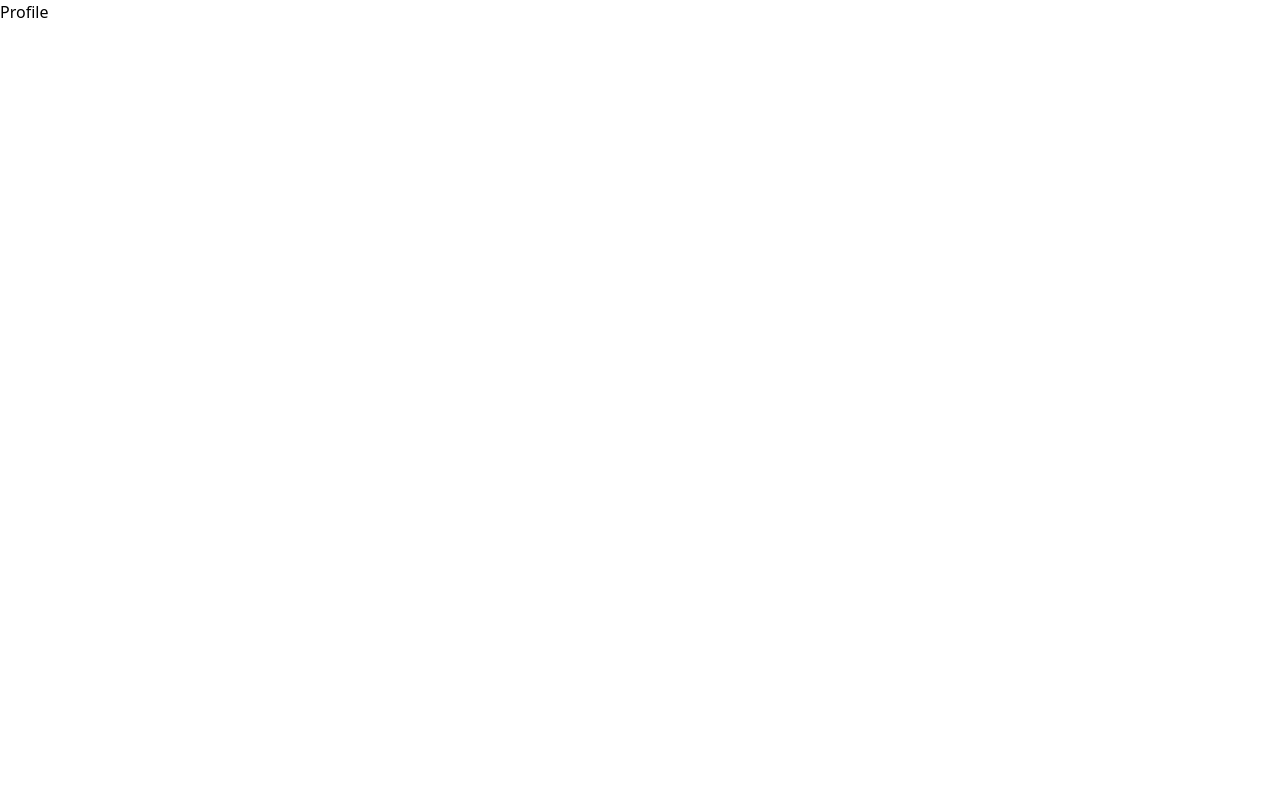
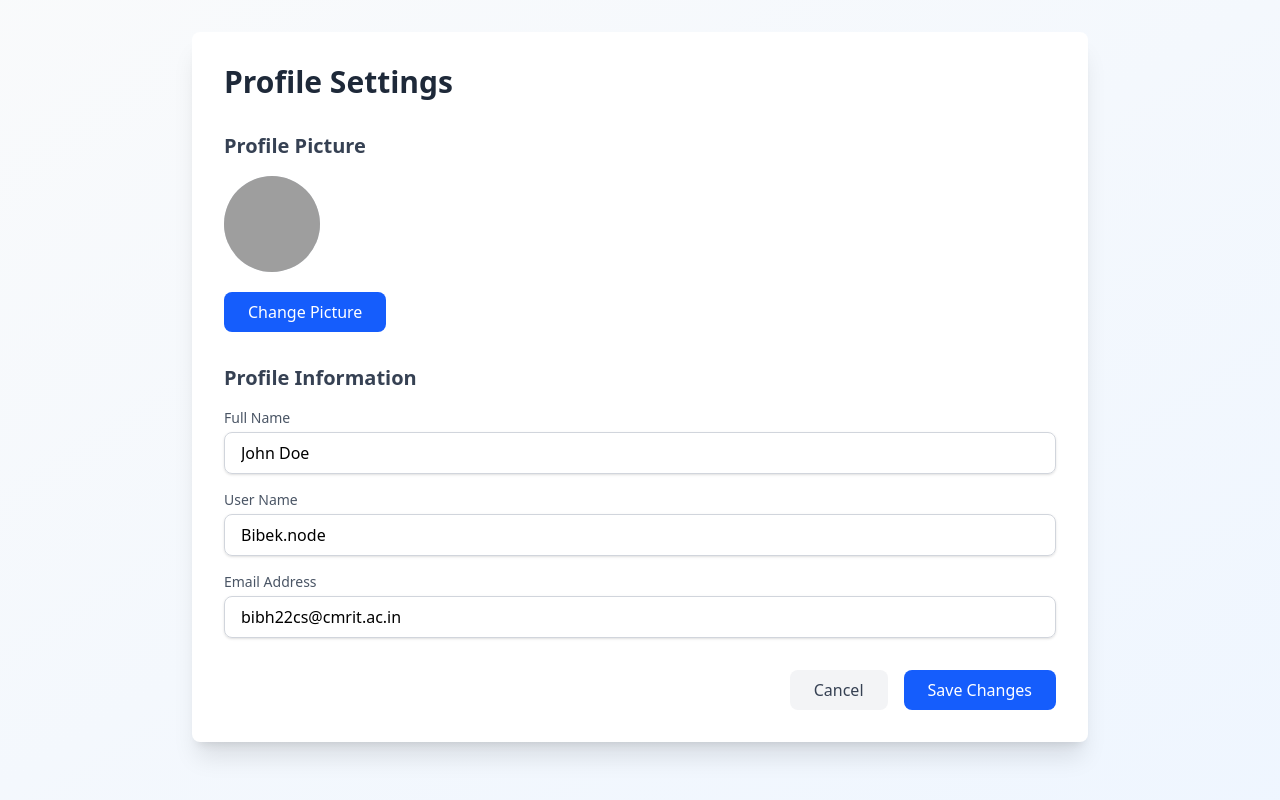
Before and after one commit to Bibek1008/Nextjs_practice_project1, a Next.js app: page /dashboard/settings/profile in a window 1280 px wide. Built offline with nearby package versions, Linux system fonts and the light colour scheme; grey boxes are pictures that could not be loaded.

Commit message:
settings feature work done

```diff
--- a/app/dashboard/settings/account/page.tsx
+++ b/app/dashboard/settings/account/page.tsx
@@ -1,9 +1,70 @@
-import React from 'react'
+export default function Page() {
+  return (
+    <main className="min-h-screen flex items-center justify-center bg-gradient-to-r from-sky-50 via-white to-indigo-50 p-6">
+      <div className="w-full max-w-3xl bg-white rounded-xl shadow-lg p-10">
 
-const Account = () => {
-  return (
-    <div>Account</div>
-  )
+        <h1 className="text-3xl font-bold text-gray-900 mb-8">Account Settings</h1>
+
+        {/* Profile Information */}
+        <div className="mb-10">
+          <h2 className="text-lg font-semibold text-gray-800 mb-4">Profile Information</h2>
+
+          <div className="space-y-6">
+            <div>
+              <label className="block text-sm text-gray-700 mb-2">Name</label>
+              <input
+                className="w-full px-4 py-3 rounded-lg border border-gray-300"
+                defaultValue="John Doe"
+                readOnly
+              />
+            </div>
+
+            <div>
+              <label className="block text-sm text-gray-700 mb-2">Email</label>
+              <input
+                className="w-full px-4 py-3 rounded-lg border border-gray-300"
+                defaultValue="john.doe@gmail.com"
+                readOnly
+              />
+            </div>
+          </div>
+        </div>
+
+        {/* Security */}
+        <div className="mb-10">
+          <h2 className="text-lg font-semibold text-gray-800 mb-4">Security</h2>
+
+          <div className="space-y-6">
+            <div>
+              <label className="block text-sm text-gray-700 mb-2">Password</label>
+              <input
+                className="w-full px-4 py-3 rounded-lg border border-gray-300"
+                placeholder="Enter new password"
+              />
+            </div>
+
+            <div>
+              <label className="block text-sm text-gray-700 mb-2">Confirm Password</label>
+              <input
+                className="w-full px-4 py-3 rounded-lg border border-gray-300"
+                placeholder="Confirm new password"
+              />
+            </div>
+          </div>
+        </div>
+
+        {/* Buttons */}
+        <div className="flex justify-end gap-4">
+          <button className="px-4 py-2 rounded-md border bg-gray-100 text-gray-700">
+            Cancel
+          </button>
+
+          <button className="px-5 py-2 rounded-md bg-blue-600 text-white">
+            Save Changes
+          </button>
+        </div>
+
+      </div>
+    </main>
+  );
 }
-
-export default Account
--- a/app/dashboard/settings/notifications/page.tsx
+++ b/app/dashboard/settings/notifications/page.tsx
@@ -1,9 +1,80 @@
 import React from 'react'
 
 const Notification = () => {
-  return (
-    <div>Notification</div>
-  )
+return (
+  <div className="min-h-screen bg-gradient-to-br from-gray-50 to-blue-50 p-8">
+    <div className="max-w-4xl mx-auto bg-white rounded-lg shadow-xl p-8">
+      <h1 className="text-3xl font-bold text-gray-800 mb-8">Notifications</h1>
+
+
+      {/*  Notification settings*/}
+
+      <div className='mb-8'>
+        <h2 className='text-xl font-semibold text-gray-700 mb-4'>Notifications Preferences
+
+        </h2>
+
+
+        <div className="space-y-4">
+
+          <div>
+            <label className='block text-sm font-medium text-gray-600'>Email Notifications</label>
+
+            <select className="mt-1 block w-full px-4 py-2 border border-gray-300 rounded-lg shadow-sm focus:outline-none focus:ring-2 focus:ring-blue-500">
+              <option >Enable</option>
+              <option >Disable</option>
+
+            </select>
+          </div>
+
+
+          <div>
+            <label className='block text-sm font-medium text-gray-600'>SMS Notifications</label>
+
+            <select className="mt-1 block w-full px-4 py-2 border border-gray-300 rounded-lg shadow-sm focus:outline-none focus:ring-2 focus:ring-blue-500">
+              <option >Enable</option>
+              <option >Disable</option>
+
+            </select>
+          </div>
+
+          <div>
+            <label className='block text-sm font-medium text-gray-600' >Push Notification</label>
+
+             <select className="mt-1 block w-full px-4 py-2 border border-gray-300 rounded-lg shadow-sm focus:outline-none focus:ring-2 focus:ring-blue-500">
+              <option >Enable</option>
+              <option >Disable</option>
+
+            </select>
+          </div>
+
+          {/*  action section*/}
+                <div className="flex justify-end space-x-4">
+        <button
+          className="px-6 py-2 text-gray-700 bg-gray-100 rounded-lg hover:bg-gray-200 transition-colors"
+        >
+          Cancel
+        </button>
+        <button
+          className="px-6 py-2 text-white bg-blue-600 rounded-lg hover:bg-blue-700 transition-colors"
+        >
+          Save Changes
+        </button>
+      </div>
+
+
+
+        </div>
+
+
+      </div>
+
+
+
+    </div>
+  </div>
+);
+
 }
 
 export default Notification
--- a/app/dashboard/settings/profile/page.tsx
+++ b/app/dashboard/settings/profile/page.tsx
@@ -2,7 +2,101 @@ import React from 'react'
 
 const Profile = () => {
   return (
-    <div>Profile</div>
+    <div className='min-h-screen bg-gradient-to-br from-gray-50 to-blue-50 p-8'>
+
+    <div className='max-w-4xl mx-auto bg-white rounded-lg shadow-xl p-8'>
+      <h1 className='text-3xl font-bold text-gray-800 mb-8'>
+        Profile Settings
+      </h1>
+
+
+      {/* Profile Picture Settings */}
+      <section className="mb-8">
+        <h2 className="text-xl font-semibold text-gray-700 mb-4">
+          Profile Picture
+        </h2>
+
+        <div className=" flex item-center space-x-4">
+
+          <div className='w-24 h-24 rounded-full bg-gray-300'>
+            <img src="https://images.pexels.com/photos/6182586/pexels-photo-6182586.jpeg" alt="profile" className='w-full h-full rounded-full object-cover' />
+          </div>
+        </div>
+
+        <div>
+          <button className="px-6 mt-5 py-2 text-white bg-blue-600 rounded-lg hover:bg-blue-700 transition-colors">
+            Change Picture
+          </button>
+        </div>
+
+
+      </section>
+
+        {/* Profile Information Section */}
+        <section className="mb-8">
+          <h2 className="text-xl font-semibold text-gray-700 mb-4">
+            Profile Information
+          </h2>
+
+          <div className="space-y-4">
+            <div>
+              <label className="block text-sm font-medium text-gray-600">
+                Full Name
+              </label>
+              <input
+                type="text"
+                defaultValue="John Doe"
+                className="mt-1 block w-full px-4 py-2 border border-gray-300 rounded-lg shadow-sm focus:outline-none focus:ring-2 focus:ring-blue-500"
+              />
+            </div>
+            <div>
+              <label className="block text-sm font-medium text-gray-600">
+                User Name
+              </label>
+              <input
+                type="text"
+                defaultValue="Bibek.node"
+                className="mt-1 block w-full px-4 py-2 border border-gray-300 rounded-lg shadow-sm focus:outline-none focus:ring-2 focus:ring-blue-500"
+              />
+            </div>
+            <div>
+              <label className="block text-sm font-medium text-gray-600">
+                Email Address
+              </label>
+              <input
+                type="text"
+                defaultValue="bibh22cs@cmrit.ac.in"
+                className="mt-1 block w-full px-4 py-2 border border-gray-300 rounded-lg shadow-sm focus:outline-none focus:ring-2 focus:ring-blue-500"
+              />
+            </div>
+
+
+
+          </div>
+        </section>
+
+
+
+        {/*  action section*/}
+            <div className="flex justify-end space-x-4">
+                <button
+                  className="px-6 py-2 text-gray-700 bg-gray-100 rounded-lg hover:bg-gray-200 transition-colors"
+                >
+                  Cancel
+                </button>
+                <button
+                  className="px-6 py-2 text-white bg-blue-600 rounded-lg hover:bg-blue-700 transition-colors"
+                >
+                  Save Changes
+                </button>
+            </div>
+
+
+
+    </div>
+
+
+    </div>
   )
 }
 
```
